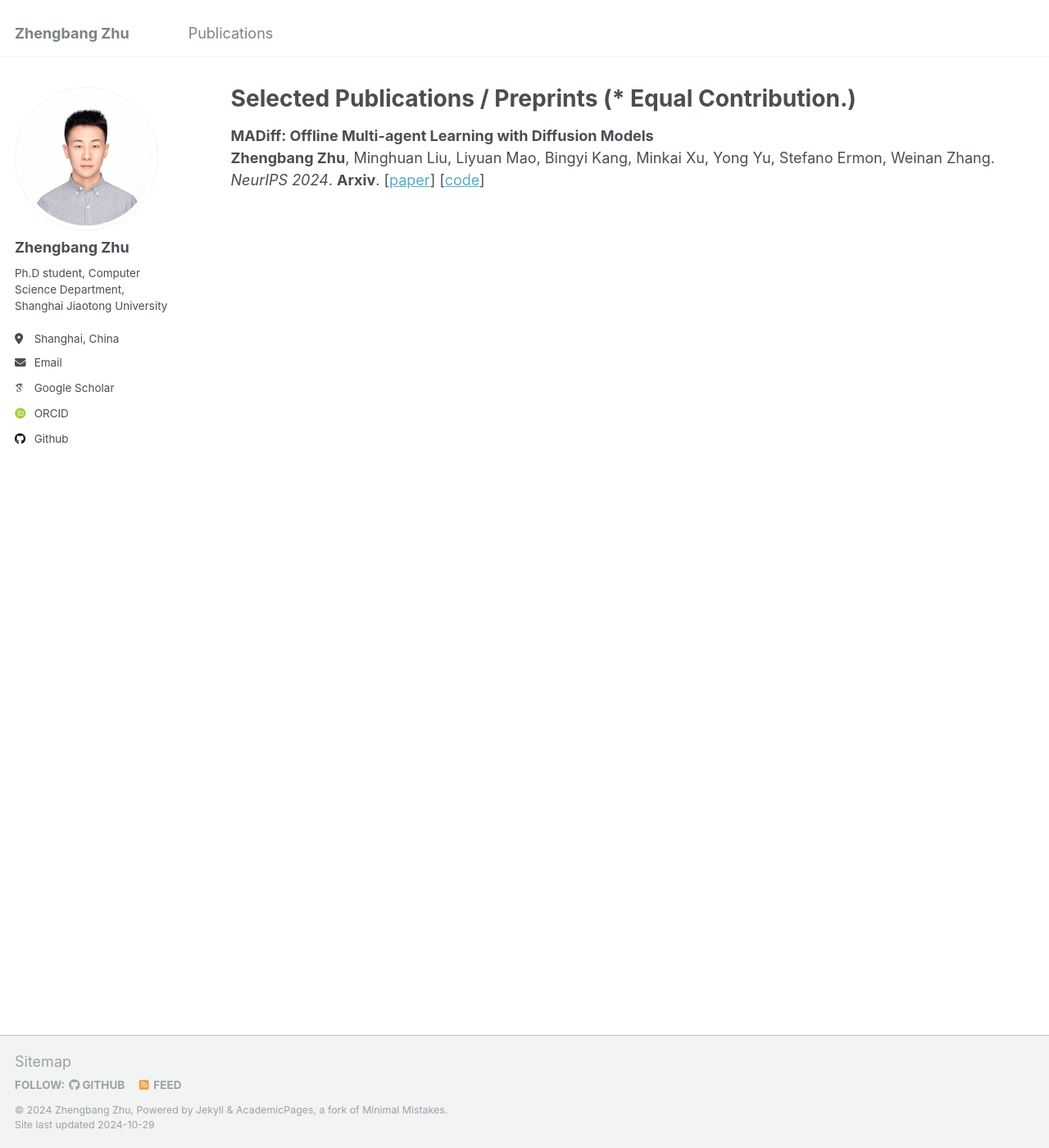
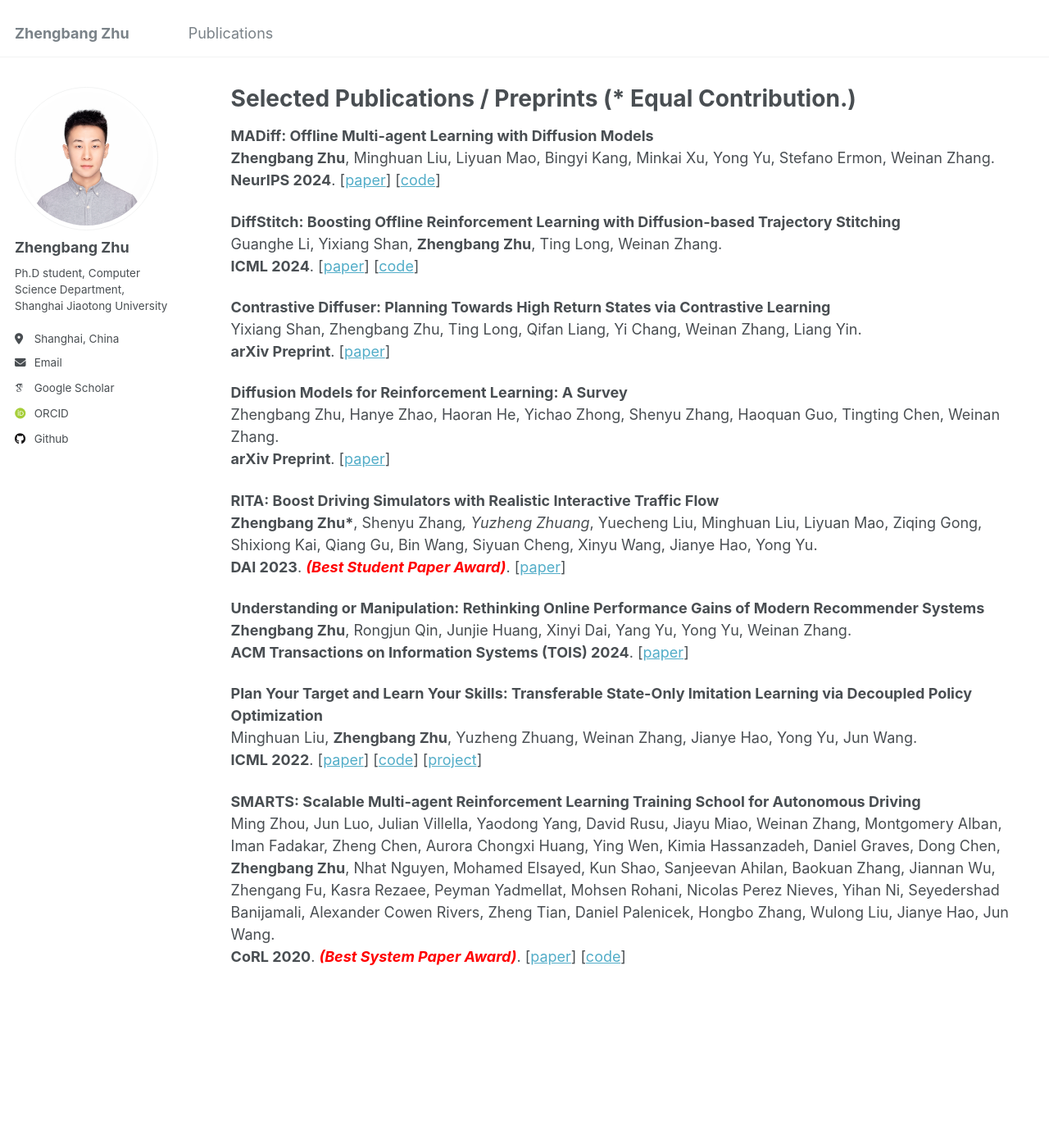
Before and after one commit to zbzhu99/zbzhu99.github.io, a Jekyll site: the page built from _pages/publications.md, in a window 1280 px wide and 1400 px high. Shown: the whole window at 82% size. Built offline with Jekyll 4.4.1, drawn with Linux system fonts in a browser that asks for light colours; some web fonts are replaced.

Commit message:
add paper

```diff
--- a/_pages/publications.md
+++ b/_pages/publications.md
@@ -7,5 +7,39 @@ author_profile: true
 
 <b>MADiff: Offline Multi-agent Learning with Diffusion Models</b> <br>
 <b>Zhengbang Zhu</b>, Minghuan Liu, Liyuan Mao, Bingyi Kang, Minkai Xu, Yong Yu, Stefano Ermon, Weinan Zhang. <br>
-<i>NeurIPS 2024</i>. <b>Arxiv</b>. [<a href="https://arxiv.org/abs/2305.17330">paper</a>] [<a href="https://github.com/zbzhu99/madiff">code</a>]
+<b>NeurIPS 2024</b>. [<a href="https://arxiv.org/abs/2305.17330">paper</a>] [<a href="https://github.com/zbzhu99/madiff">code</a>]
 <br>
+
+<b>DiffStitch: Boosting Offline Reinforcement Learning with Diffusion-based Trajectory Stitching</b> <br>
+Guanghe Li, Yixiang Shan, <b>Zhengbang Zhu</b>, Ting Long, Weinan Zhang. <br>
+<b>ICML 2024</b>. [<a href="https://arxiv.org/abs/2402.02439">paper</a>] [<a href="https://github.com/guangheli12/DiffStitch">code</a>]
+<br>
+
+<b>Contrastive Diffuser: Planning Towards High Return States via Contrastive Learning</b> <br>
+Yixiang Shan, Zhengbang Zhu, Ting Long, Qifan Liang, Yi Chang, Weinan Zhang, Liang Yin. <br>
+<b>arXiv Preprint</b>. [<a href="https://arxiv.org/abs/2402.02772">paper</a>]
+<br>
+
+<b>Diffusion Models for Reinforcement Learning: A Survey</b> <br>
+Zhengbang Zhu, Hanye Zhao, Haoran He, Yichao Zhong, Shenyu Zhang, Haoquan Guo, Tingting Chen, Weinan Zhang. <br>
+<b>arXiv Preprint</b>. [<a href="https://arxiv.org/abs/2311.01223">paper</a>]
+<br>
+
+<b>RITA: Boost Driving Simulators with Realistic Interactive Traffic Flow</b> <br>
+<b>Zhengbang Zhu\*</b>, Shenyu Zhang*, Yuzheng Zhuang*, Yuecheng Liu, Minghuan Liu, Liyuan Mao, Ziqing Gong, Shixiong Kai, Qiang Gu, Bin Wang, Siyuan Cheng, Xinyu Wang, Jianye Hao, Yong Yu. <br>
+<b>DAI 2023</b>. <font color="red"><em><strong>(Best Student Paper Award)</strong></em></font>. [<a href="https://arxiv.org/abs/2211.03408">paper</a>]
+<br>
+
+<b>Understanding or Manipulation: Rethinking Online Performance Gains of Modern Recommender Systems</b> <br>
+<b>Zhengbang Zhu</b>, Rongjun Qin, Junjie Huang, Xinyi Dai, Yang Yu, Yong Yu, Weinan Zhang. <br>
+<b>ACM Transactions on Information Systems (TOIS) 2024</b>. [<a href="https://arxiv.org/abs/2210.05662">paper</a>]
+<br>
+
+<b>Plan Your Target and Learn Your Skills: Transferable State-Only Imitation Learning via Decoupled Policy Optimization</b> <br>
+Minghuan Liu, <b>Zhengbang Zhu</b>, Yuzheng Zhuang, Weinan Zhang, Jianye Hao, Yong Yu, Jun Wang. <br>
+<b>ICML 2022</b>. [<a href="https://arxiv.org/abs/2203.02214">paper</a>] [<a href="https://github.com/apexrl/DePO">code</a>] [<a href="https://decoupled-policy-optimization.github.io/">project</a>]
+<br>
+
+<b>SMARTS: Scalable Multi-agent Reinforcement Learning Training School for Autonomous Driving</b> <br>
+Ming Zhou, Jun Luo, Julian Villella, Yaodong Yang, David Rusu, Jiayu Miao, Weinan Zhang, Montgomery Alban, Iman Fadakar, Zheng Chen, Aurora Chongxi Huang, Ying Wen, Kimia Hassanzadeh, Daniel Graves, Dong Chen, <b>Zhengbang Zhu</b>, Nhat Nguyen, Mohamed Elsayed, Kun Shao, Sanjeevan Ahilan, Baokuan Zhang, Jiannan Wu, Zhengang Fu, Kasra Rezaee, Peyman Yadmellat, Mohsen Rohani, Nicolas Perez Nieves, Yihan Ni, Seyedershad Banijamali, Alexander Cowen Rivers, Zheng Tian, Daniel Palenicek, Hongbo Zhang, Wulong Liu, Jianye Hao, Jun Wang. <br>
+<b>CoRL 2020</b>. <font color="red"><em><strong>(Best System Paper Award)</strong></em></font>. [<a href="https://arxiv.org/abs/2010.09776">paper</a>] [<a href="https://github.com/huawei-noah/SMARTS">code</a>]
```
Also changed, not shown: _pages/about.md (+7 -6 lines).
